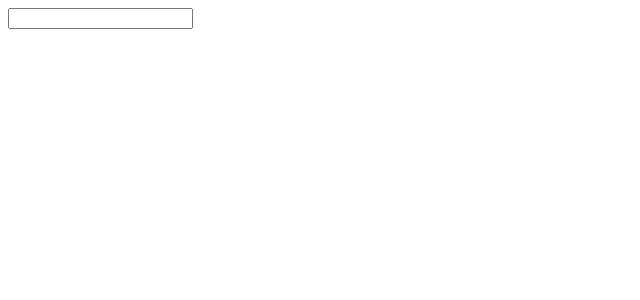
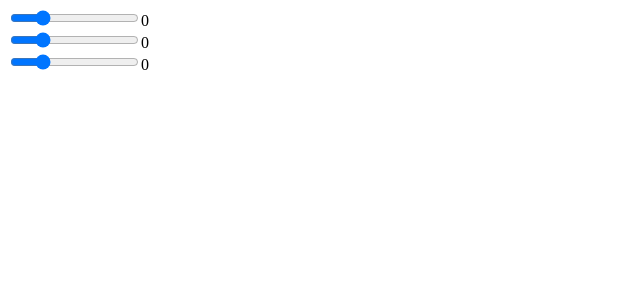
Before and after one commit to Burris19/Rect-Fundamentals, a React app: page / in a window 1280 px wide. Shown: the top 300 px of the page, without its empty margins (0-640 px from the left). Built offline with nearby package versions, Linux system fonts and the light colour scheme.

Commit message:
[add] using refs to access components

```diff
--- a/App.js
+++ b/App.js
@@ -1,33 +1,50 @@
 import React from 'react';
-
+import ReactDOM from 'react-dom'
 class App extends React.Component {
   constructor(){
     super();
-    this.state = { txt: ''}
+    this.state = {
+      red: 0,
+      green: 0,
+      blue: 0
+    }
     this.update = this.update.bind(this)
   }
   update(e){
-    this.setState({txt: e.target.value})
+    this.setState({
+      red: ReactDOM.findDOMNode(this.refs.red).value,
+      green: ReactDOM.findDOMNode(this.refs.green).value,
+      blue: ReactDOM.findDOMNode(this.refs.blue).value
+    })
   }
   render(){
     return (
       <div>
-        <Widget
-          txt={this.state.txt}
-          update={this.update} />
+        <Slider ref="red" update={this.update} />
+        {this.state.red}
+        <br />
+        <Slider ref="green" update={this.update} />
+        {this.state.green}
+        <br />
+        <Slider ref="blue" update={this.update} />
+        {this.state.blue}
+        <br />
       </div>
     )
   }
 }
 
-const Widget = (props) => {
-  return (
-    <div>
-      <input type="text"
-        onChange={props.update} />
-        <h1>{props.txt}</h1>
-    </div>
-  )
+class Slider extends React.Component {
+  render() {
+    return (
+      <input
+        type="range"
+        min="0"
+        max="225"
+        onChange={this.props.update}
+      />
+    )
+  }
 }
 
 export default App
```
